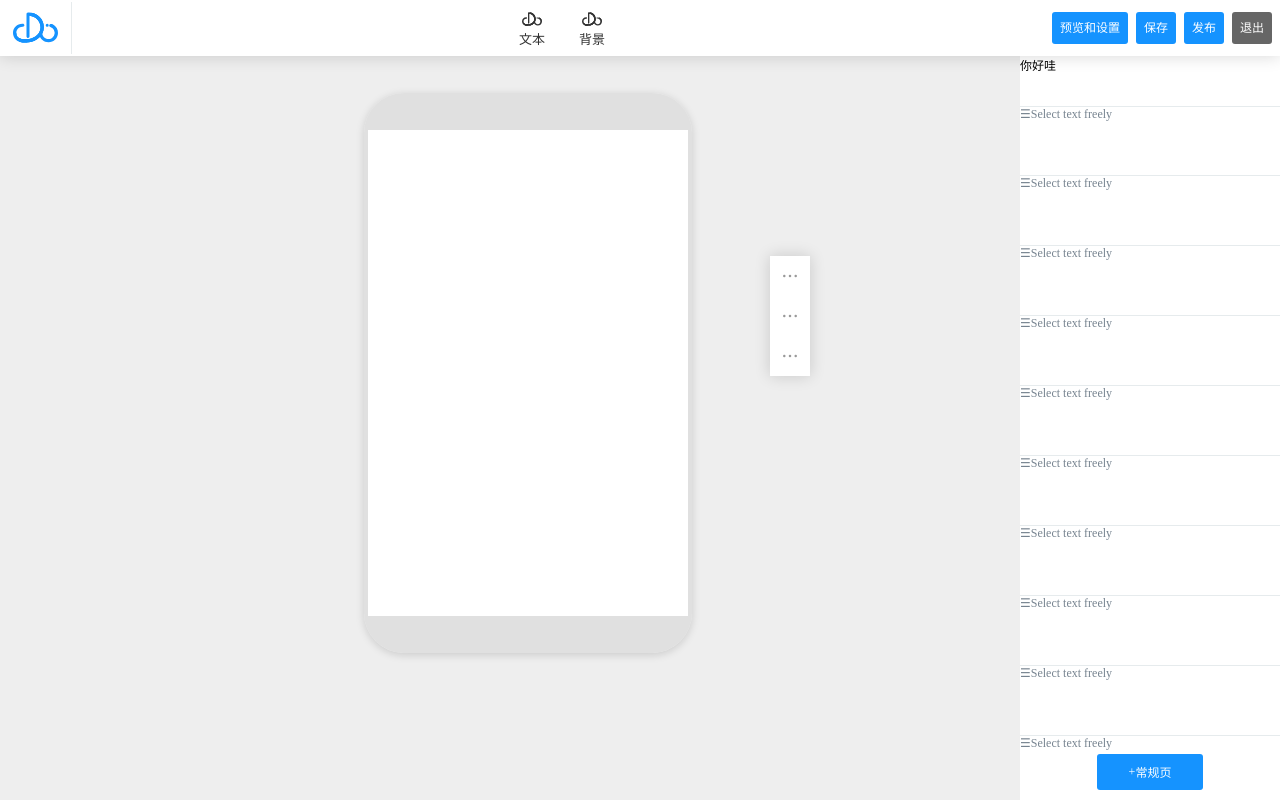
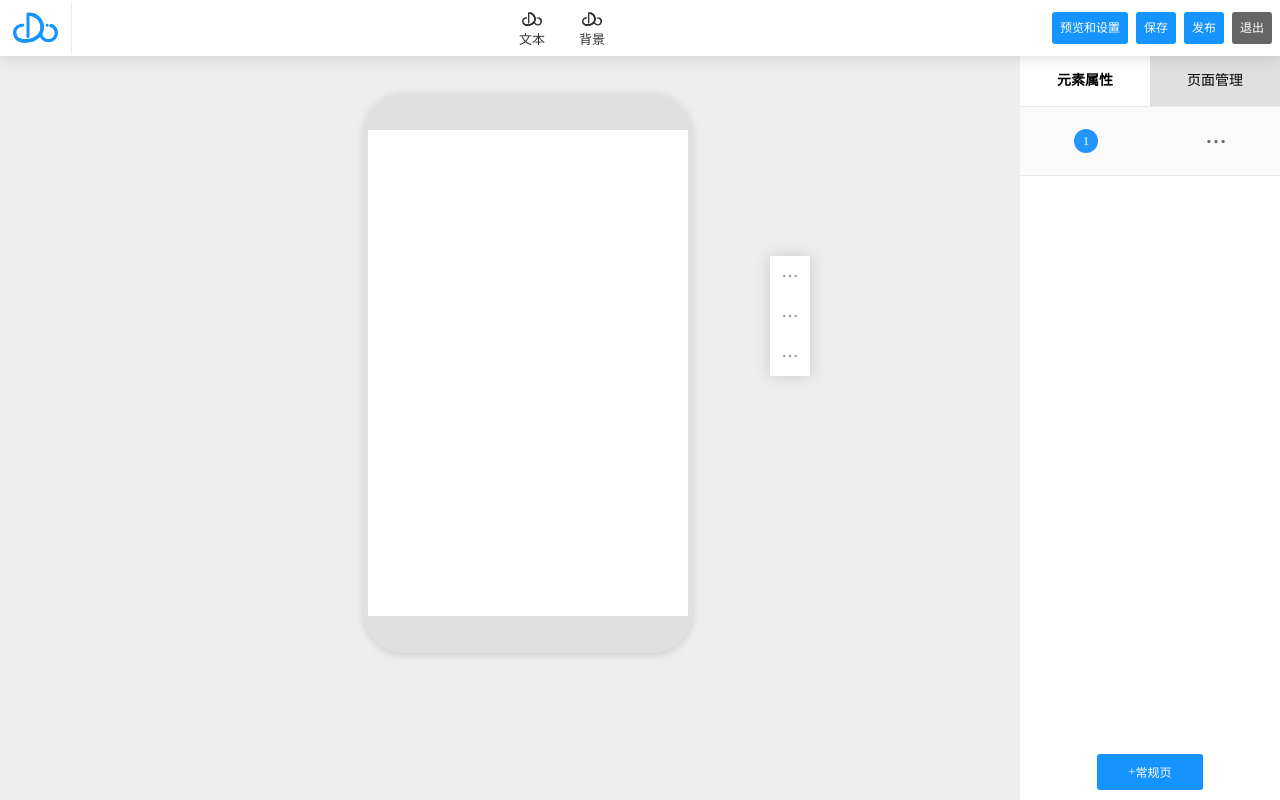
Before and after one commit to Braised-Cakes/myh5, a Vue app: page /#/edit in a window 1280 px wide. Built offline with nearby package versions, Linux system fonts and the light colour scheme.

Commit message:
style: add page nav-area

```diff
--- a/src/page/edit/page.vue
+++ b/src/page/edit/page.vue
@@ -1,13 +1,17 @@
 <template>
     <div class="create_right">
-        <div class="top" style="height:50px">
-            你好哇
+        <div class="top">
+            <ul>
+                <li @click="nav=0" :class="{active:nav==0}">元素属性</li>
+                <li @click="nav=1" :class="{active:nav==1}">页面管理</li>
+            </ul>
         </div>
-        <!-- <el-scrollbar class="page-component__nav"> -->
+        <div>
+            <el-scrollbar class="page-component__nav">
                 <ul class="page_ul">
-                <!-- <draggable v-model="myList" :move="move" @start="start" @end="end">
+                    <draggable v-model="myList" :move="move" @start="start" @end="end">
                         <transition-group>
-                        <li :class="{'active': index == currentPage, 'drag' : drag && index == oldIndex}" v-for="(item, index) in myList"
+                            <li @mousedown.stop="selectPage(index)" :class="{'active': index == currentPage, 'drag' : drag && index == oldIndex}" v-for="(item, index) in myList"
                                 :key="index">
                                 <div v-if="!(drag && index == oldIndex)">
                                     <span>
@@ -19,38 +23,17 @@
                                 </div>
                             </li>
                         </transition-group>
-                </draggable> -->
-                <!-- <li class="item" :class="{'active': index == currentPage, 'drag' : drag && index == oldIndex}" v-for="(item, index) in myList"
-                    :key="index">
-                    <div v-if="!(drag && index == oldIndex)">
-                        <span>
-                            <em>{{index + 1}}</em>
-                        </span>
-                        <span @click.stop="delPage(index)">
-                            <i class="icon iconfont icon-more"></i>
-                        </span>
-                    </div>
-                </li> -->
-                <li><span class="drag-handle">&#9776;</span>Select text freely</li>
-                <li><span class="drag-handle">&#9776;</span>Select text freely</li>
-                <li><span class="drag-handle">&#9776;</span>Select text freely</li>
-                <li><span class="drag-handle">&#9776;</span>Select text freely</li>
-                <li><span class="drag-handle">&#9776;</span>Select text freely</li>
-                <li><span class="drag-handle">&#9776;</span>Select text freely</li>
-                <li><span class="drag-handle">&#9776;</span>Select text freely</li>
-                <li><span class="drag-handle">&#9776;</span>Select text freely</li>
-                <li><span class="drag-handle">&#9776;</span>Select text freely</li>
-                <li><span class="drag-handle">&#9776;</span>Select text freely</li>
-                <li><span class="drag-handle">&#9776;</span>Select text freely</li>
+                    </draggable>
                 </ul>
-        <!-- </el-scrollbar> -->
-        <div class="bottom">
+            </el-scrollbar>
+            <div class="bottom" draggable="false">
                 <ul>
                     <li @click="addPage">
                         <i>+</i>
                         <span>常规页</span>
                     </li>
                 </ul>
+            </div>
         </div>
     </div>
 </template>
@@ -101,26 +84,52 @@
             }
         },
         mounted() {
-            var el = document.getElementsByClassName('page_ul')[0];
-            console.log(Sortable);
-            Sortable.create(el, {
-                // handle: ".drag-handle"
-            });
+            // var el = document.getElementsByClassName('page_ul')[0];
+            // console.log(Sortable);
+            // Sortable.create(el, {
+            //     // handle: ".drag-handle"
+            // });
         },
         data() {
             return {
                 oldIndex: -1,
                 futureIndex: -1,
-                drag: false
+                drag: false,
+                nav: 0
             }
         }
     }
 
 </script>
 <style lang="scss" scoped>
+    .top {
+        ul {
+            display: flex;
+            width: 100%;
+            justify-content: center;
+            align-items: center;
+            li {
+                text-align: center;
+                flex: 1;
+                background: #e0e0e0;
+                font-size: 14px;
+                color: #000;
+                height: 50px;
+                line-height: 50px;
+                transition: .3s;
+                cursor: pointer;
+                &.active {
+                    background: #fff;
+                    font-weight: 700;
+                }
+                &:hover {
+                    font-weight: 700;
+                }
+            }
+        }
+    }
+
     .create_right {
-        // position: fixed;
-        // top: 56px;
         position: absolute;
         top: 0;
         right: 0;
@@ -136,10 +145,9 @@
             li {
                 height: 70px;
                 color: #76838f;
-                // cursor: pointer;
+                cursor: pointer;
                 font-size: 12px;
                 position: relative;
-                cursor: move;
                 border-bottom: 1px solid #e6ebed;
                 &:first-child {
                     border-top: 1px solid #e6ebed;
```
Also changed, not shown: 1 other file (tests, documents, lock files or other folders). Lines whose indentation alone changed are shown as unchanged.
